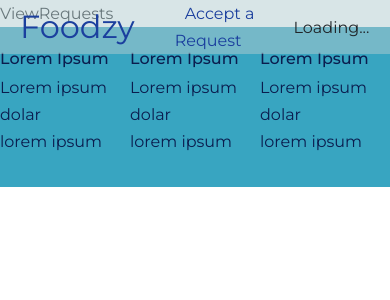
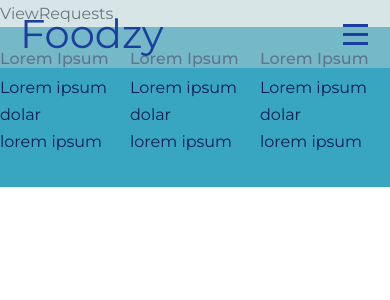
Before and after one commit to riteshsp2000/Foodzy, a React (Create React App) app in the folder client/: page /viewRequests in a window 390 px wide. Shown: the top 300 px of the page. Built offline with nearby package versions, Linux system fonts and the light colour scheme; no server answers.

Commit message:
Added a responsive design to the navbar

```diff
--- a/client/src/components/marginals/Navbar.js
+++ b/client/src/components/marginals/Navbar.js
@@ -5,7 +5,7 @@
 import VerticallyCenteredModal from '../VerticallyCenteredModal';
 
 class Navbar extends React.Component {
-  state = { show: false };
+  state = { show: false, burgerNav: false };
 
   renderUserNavs = (user) => {
     switch (user) {
@@ -54,6 +54,10 @@
     }
   };
 
+  handleBurgerNavClick = () => {
+    this.setState({ burgerNav: !this.state.burgerNav });
+  };
+
   render() {
     return (
       <div className='navbar-container'>
@@ -62,9 +66,21 @@
             <Link to='/' className=''>
               Foodzy
             </Link>
+            <div
+              className={`hamburger-menu-button`}
+              onClick={() => this.handleBurgerNavClick()}
+            >
+              <div className='line1'></div>
+              <div className='line2'></div>
+              <div className='line3'></div>
+            </div>
           </div>
 
-          <div className='navbar-navs'>
+          <div
+            className={`navbar-navs ${
+              this.state.burgerNav ? 'burger-nav-active-left' : ''
+            }`}
+          >
             <Link to='/viewRequests' className='navbar-left-navs'>
               Accept a Request
             </Link>
@@ -77,7 +93,11 @@
           </div>
         </div>
 
-        <div className='navbar-right'>
+        <div
+          className={`navbar-right ${
+            this.state.burgerNav ? 'burger-nav-active-right' : ''
+          }`}
+        >
           {this.renderUserNavs(this.props.auth)}
         </div>
       </div>
--- a/client/src/sass/_homePage.scss
+++ b/client/src/sass/_homePage.scss
@@ -1,4 +1,5 @@
 @import './variables';
+@import './animations.scss';
 
 .heading-container {
   background-color: $color-background-white;
@@ -87,16 +88,3 @@
   font-size: 3.2rem;
   color: $color-darker-blue;
 }
-
-/* ============== Animations ==============  */
-@keyframes moveInUp {
-  0% {
-    opacity: 0;
-    transform: translateY(2rem);
-  }
-
-  100% {
-    opacity: 100%;
-    transform: translateY(0);
-  }
-}
--- /dev/null
+++ b/client/src/sass/animations.scss
@@ -0,0 +1,23 @@
+@keyframes moveInDown {
+  0% {
+    opacity: 0;
+    transform: translateY(-2rem);
+  }
+
+  100% {
+    opacity: 100%;
+    transform: translateY(0);
+  }
+}
+
+@keyframes moveInUp {
+  0% {
+    opacity: 0;
+    transform: translateY(2rem);
+  }
+
+  100% {
+    opacity: 100%;
+    transform: translateY(0);
+  }
+}
--- a/client/src/sass/marginals/_navbar.scss
+++ b/client/src/sass/marginals/_navbar.scss
@@ -1,4 +1,5 @@
 @import '../variables';
+@import '../animations.scss';
 
 /* ============== Primary Navbar Container ==============  */
 .navbar-container {
@@ -28,6 +29,17 @@
 
     & a {
       color: $color-dark-blue;
+    }
+
+    & .hamburger-menu-button {
+      display: none;
+    }
+
+    & .hamburger-menu-button div {
+      width: 25px;
+      height: 3px;
+      background-color: $color-dark-blue;
+      margin: 3px;
     }
   }
 
@@ -67,15 +79,76 @@
   margin-left: 7px;
 }
 
-/* ============== Animations ==============  */
-@keyframes moveInDown {
-  0% {
-    opacity: 0;
-    transform: translateY(-2rem);
+.burger-nav-active-left {
+  display: block !important;
+}
+
+.burger-nav-active-right {
+  display: flex !important;
+}
+
+/* ============== Mobile Design ==============  */
+
+@media screen and (max-width: 700px) {
+  .navbar-container {
+    display: flex;
+    flex-direction: column;
   }
 
-  100% {
-    opacity: 100%;
-    transform: translateY(0);
+  .navbar-left {
+    display: flex;
+    flex-direction: column;
+    align-items: flex-start;
+    width: 100%;
+
+    & .navbar-navs {
+      width: 100%;
+      display: none;
+
+      animation-name: moveInDown;
+      animation-duration: 1s;
+      animation-timing-function: ease-in;
+    }
+
+    & .navbar-left-navs {
+      display: flex;
+      flex-direction: column;
+      width: auto;
+      margin: 0 1em;
+      font-size: 2rem;
+    }
+
+    & .navbar-branding {
+      display: flex;
+      justify-content: space-between;
+
+      font-size: 4rem;
+      width: 90%;
+
+      & .hamburger-menu-button {
+        display: flex;
+        flex-direction: column;
+        align-items: center;
+        justify-content: center;
+      }
+    }
+  }
+
+  .navbar-right {
+    display: flex;
+    flex-direction: column;
+    align-items: flex-start;
+    width: 100%;
+    display: none;
+
+    animation-name: moveInDown;
+    animation-duration: 1s;
+    animation-timing-function: ease-in;
+
+    & .navbar-right-navs {
+      margin: 0 1em;
+      width: 90%;
+      font-size: 2rem;
+    }
   }
 }
```
